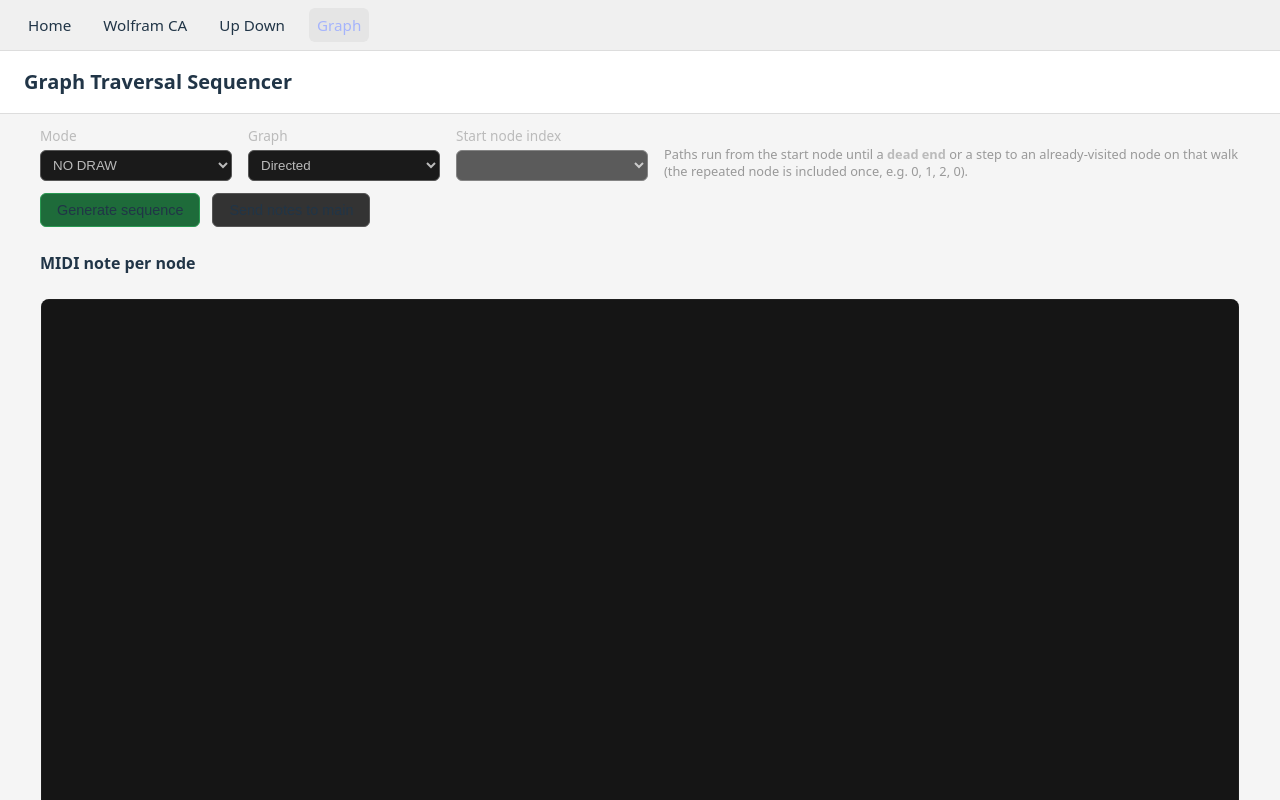
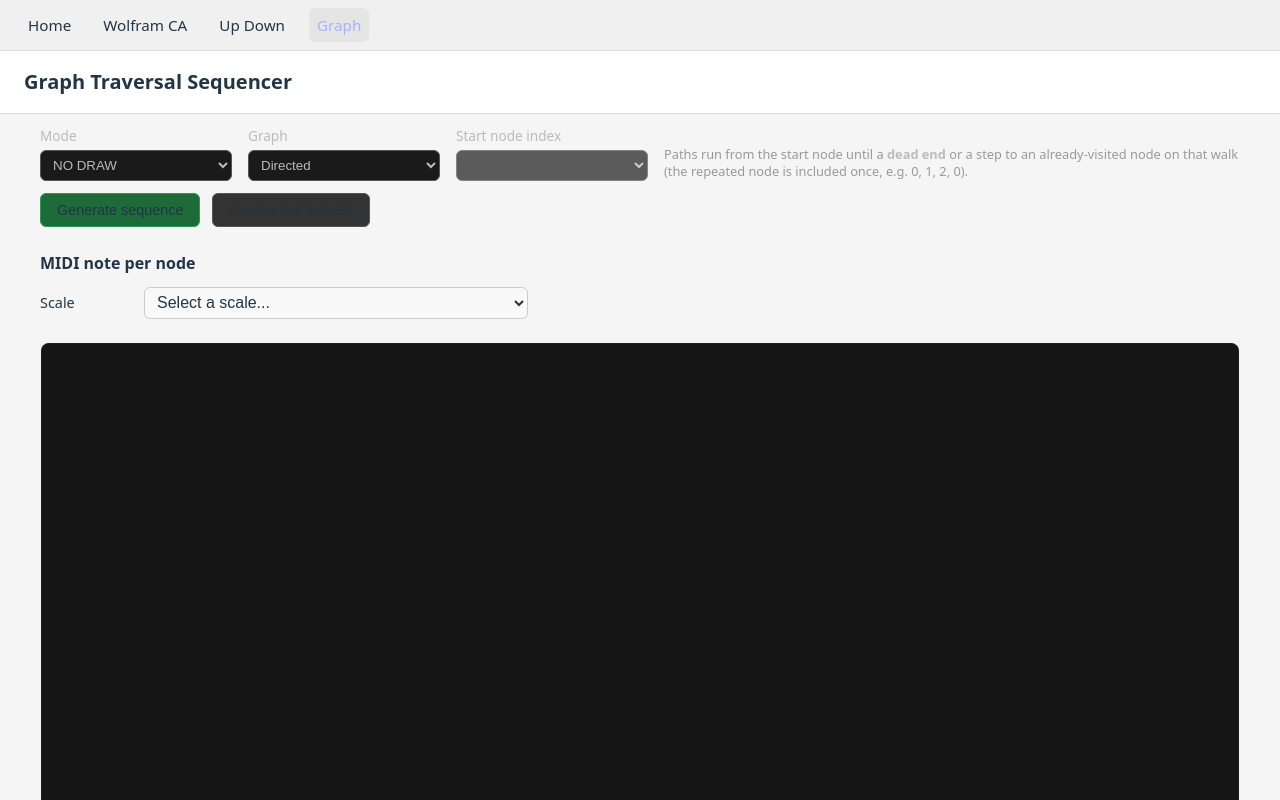
Before and after one commit to nathanfenoglio/midi_sequencing_toolbox, a React (Vite) app: page /graph in a window 1280 px wide. Shown: the top 800 px of the page. Built offline with nearby package versions, Linux system fonts and the light colour scheme.

Commit message:
add scale selector to populate node midi note values in graph traversal page

```diff
--- a/src/App.css
+++ b/src/App.css
@@ -952,6 +952,14 @@ body {
   color: #bbb;
 }
 
+.graph-page .graph-scale-preset-row {
+  display: flex;
+  flex-wrap: wrap;
+  align-items: center;
+  gap: 0.5rem 1rem;
+  margin-bottom: 0.75rem;
+}
+
 .graph-select {
   min-width: 12rem;
   padding: 0.35rem 0.5rem;
--- a/src/context/GraphSessionContext.jsx
+++ b/src/context/GraphSessionContext.jsx
@@ -6,6 +6,11 @@ import {
   useMemo,
   useState,
 } from "react";
+import {
+  applyScaleToNodes,
+  getScaleDegrees,
+  midiNoteForNodeIndex,
+} from "../lib/graphScale.js";
 
 /** @typedef {'noDraw'|'addNode'|'addEdge'|'removeNode'|'removeEdge'} GraphBuildMode */
 
@@ -33,6 +38,7 @@ export function GraphSessionProvider({ children }) {
 
   const [startNodeIndex, setStartNodeIndex] = useState(0);
   const [pathLines, setPathLines] = useState([]);
+  const [scaleSelection, setScaleSelection] = useState("");
 
   useEffect(() => {
     if (nodes.length > 0 && startNodeIndex >= nodes.length) {
@@ -40,16 +46,31 @@ export function GraphSessionProvider({ children }) {
     }
   }, [nodes.length, startNodeIndex]);
 
-  const addNodeAt = useCallback((x, y) => {
-    setNodes((prev) => [
-      ...prev,
-      {
-        id: newNodeId(), // a unique id generated by date and random not the node index that's just the index of the nodes array
-        x,
-        y,
-        midiNote: prev.length,
-      },
-    ]);
+  const addNodeAt = useCallback(
+    (x, y) => {
+      setNodes((prev) => {
+        const scaleDegrees = getScaleDegrees(scaleSelection);
+        const midiNote = midiNoteForNodeIndex(prev.length, scaleDegrees);
+        return [
+          ...prev,
+          {
+            id: newNodeId(),
+            x,
+            y,
+            midiNote,
+          },
+        ];
+      });
+    },
+    [scaleSelection]
+  );
+
+  const selectScale = useCallback((scaleName) => {
+    setScaleSelection(scaleName);
+    const degrees = getScaleDegrees(scaleName);
+    if (degrees) {
+      setNodes((prev) => applyScaleToNodes(prev, degrees));
+    }
   }, []);
 
   const removeNodeById = useCallback((id) => {
@@ -94,6 +115,7 @@ export function GraphSessionProvider({ children }) {
   );
 
   const updateNodeMidi = useCallback((id, midiNote) => {
+    setScaleSelection("");
     setNodes((prev) =>
       prev.map((n) => (n.id === id ? { ...n, midiNote } : n))
     );
@@ -131,6 +153,8 @@ export function GraphSessionProvider({ children }) {
       removeEdgePair,
       updateNodeMidi,
       moveNode,
+      scaleSelection,
+      selectScale,
     }),
     [
       nodes,
@@ -142,12 +166,14 @@ export function GraphSessionProvider({ children }) {
       lastWarning,
       startNodeIndex,
       pathLines,
+      scaleSelection,
       addNodeAt,
       removeNodeById,
       addEdgePair,
       removeEdgePair,
       updateNodeMidi,
       moveNode,
+      selectScale,
     ]
   );
 
--- /dev/null
+++ b/src/lib/graphScale.js
@@ -0,0 +1,21 @@
+import { SCALES } from "./scales.js";
+
+/** @returns {number[] | null} */
+export function getScaleDegrees(scaleKey) {
+  if (!scaleKey) return null;
+  const arr = SCALES[scaleKey];
+  return arr?.length ? arr : null;
+}
+
+/** No scale: use node index; else cycle scale degrees. */
+export function midiNoteForNodeIndex(nodeIndex, scaleDegrees) {
+  if (!scaleDegrees?.length) return nodeIndex;
+  return scaleDegrees[nodeIndex % scaleDegrees.length];
+}
+
+export function applyScaleToNodes(nodes, scaleDegrees) {
+  return nodes.map((n, i) => ({
+    ...n,
+    midiNote: midiNoteForNodeIndex(i, scaleDegrees),
+  }));
+}
--- a/src/pages/GraphPage.jsx
+++ b/src/pages/GraphPage.jsx
@@ -19,6 +19,11 @@ import {
   canPlaceNode,
   PALETTE,
 } from "../components/GraphSvgEditor.jsx";
+import { SCALES } from "../lib/scales.js";
+
+const SCALE_PRESET_KEYS = Object.keys(SCALES).sort((a, b) =>
+  a.localeCompare(b)
+);
 
 // const CIRCLE_R = 28;
 const CIRCLE_R = 40;
@@ -56,6 +61,8 @@ export function GraphPage() {
     setStartNodeIndex,
     pathLines,
     setPathLines,
+    scaleSelection,
+    selectScale,
   } = useGraphSession();
 
   const dragFromIndexRef = useRef(null);
@@ -326,6 +333,22 @@ export function GraphPage() {
       <div className="header2-visual">
         <div className="header2-container">
           <h2 className="section-title">MIDI note per node</h2>
+          <div className="graph-scale-preset-row field-row">
+            <label htmlFor="graph-scale-select">Scale</label>
+            <select
+              id="graph-scale-select"
+              className="scale-select"
+              value={scaleSelection}
+              onChange={(e) => selectScale(e.target.value)}
+            >
+              <option value="">Select a scale...</option>
+              {SCALE_PRESET_KEYS.map((name) => (
+                <option key={name} value={name}>
+                  {name}
+                </option>
+              ))}
+            </select>
+          </div>
           <div className="midi-note-grid">
             {/* diff color per node index in the nodes array for user to map midi notes to */}
             {nodes.map((n, i) => (
```
Also changed, not shown: 1 other file (tests, documents, lock files or other folders).
